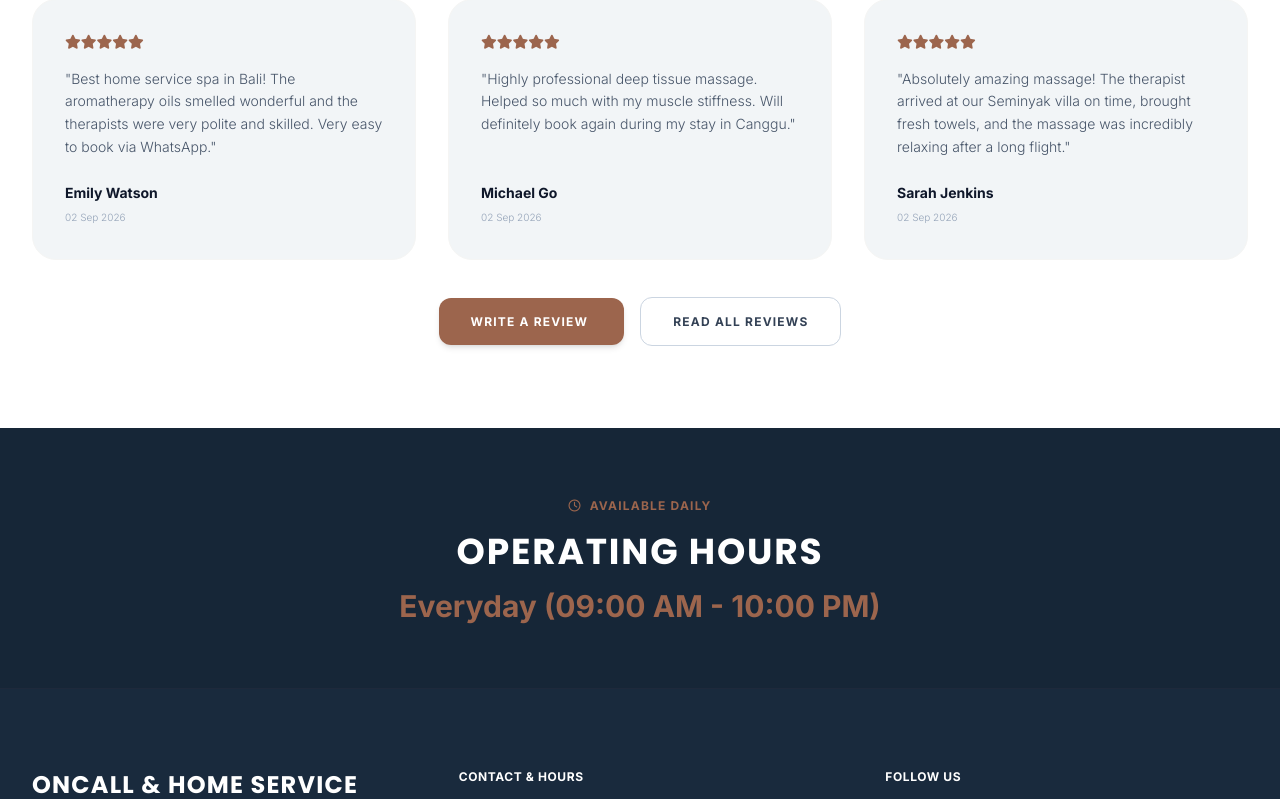
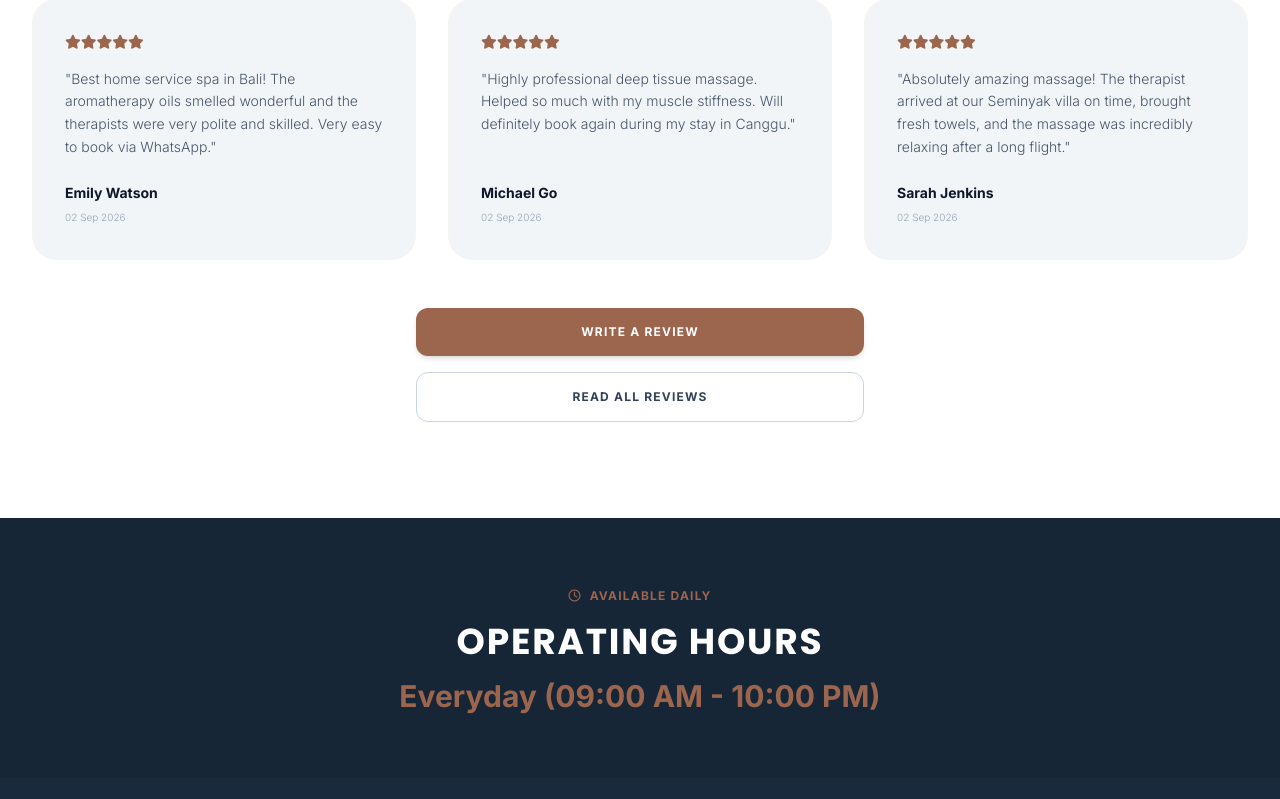
Before and after one commit to arifrenggy/Oncall-Home-service-messege-Bali, a PHP site: page / in a window 1280 px wide. Shown: the part 5701-6500 px from the top of the page. Run offline with PHP 8.4, Linux system fonts and the light colour scheme; data comes from the database, SQL or seed files in the repository.

Commit message:
fix: adjust testimonial buttons to flex layout to prevent overlap on mobile

```diff
--- a/index.php
+++ b/index.php
@@ -305,11 +305,11 @@
                 <?php endforeach; ?>
             </div>
 
-            <div class="text-center space-x-4">
-                <a href="reviews.php" class="inline-block bg-[#9c654d] hover:bg-[#7d4d38] text-white px-8 py-4 rounded-xl text-xs font-bold uppercase tracking-widest shadow-md transition-all">
+            <div class="flex flex-col sm:flex-row justify-center items-center gap-4 max-w-md mx-auto">
+                <a href="reviews.php" class="w-full sm:w-auto text-center bg-[#9c654d] hover:bg-[#7d4d38] text-white px-8 py-4 rounded-xl text-xs font-bold uppercase tracking-widest shadow-md transition-all">
                     Write A Review
                 </a>
-                <a href="reviews.php" class="inline-block border border-slate-300 hover:border-slate-800 text-slate-700 hover:text-slate-900 px-8 py-4 rounded-xl text-xs font-bold uppercase tracking-widest transition-all">
+                <a href="reviews.php" class="w-full sm:w-auto text-center border border-slate-300 hover:border-slate-800 text-slate-700 hover:text-slate-900 px-8 py-4 rounded-xl text-xs font-bold uppercase tracking-widest transition-all">
                     Read All Reviews
                 </a>
             </div>
```
